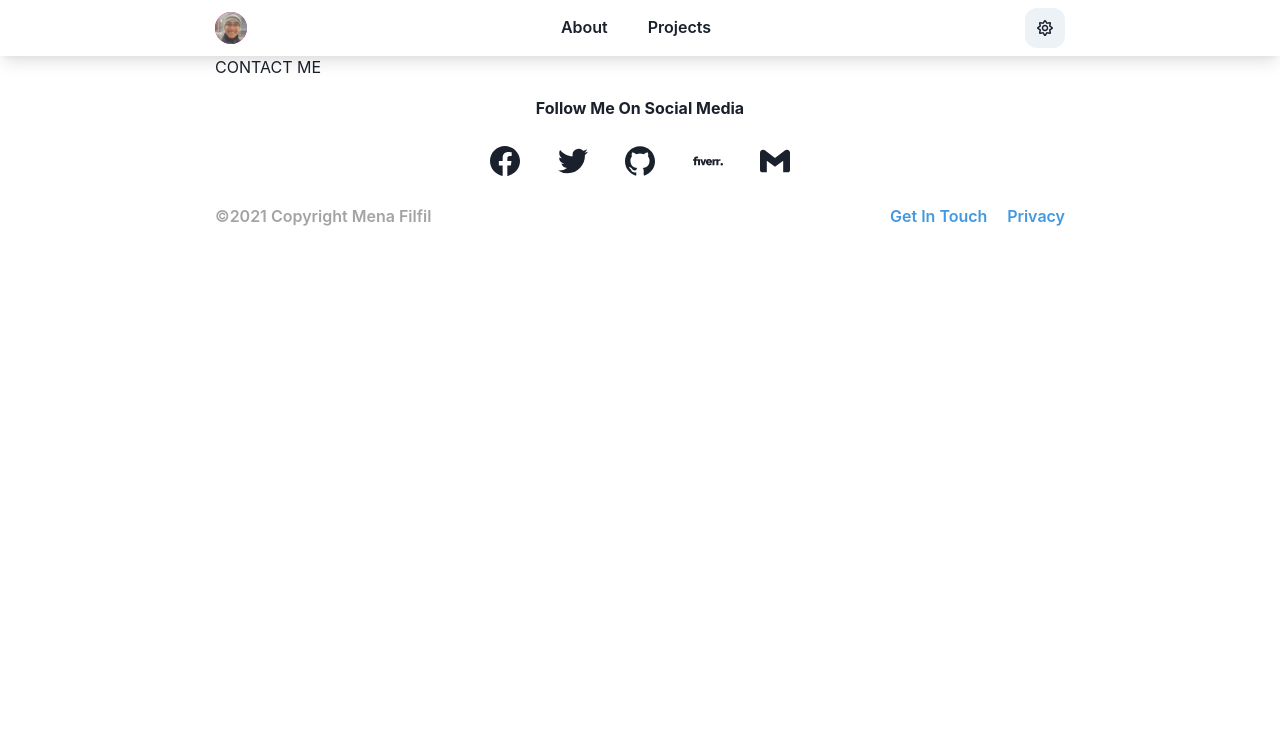
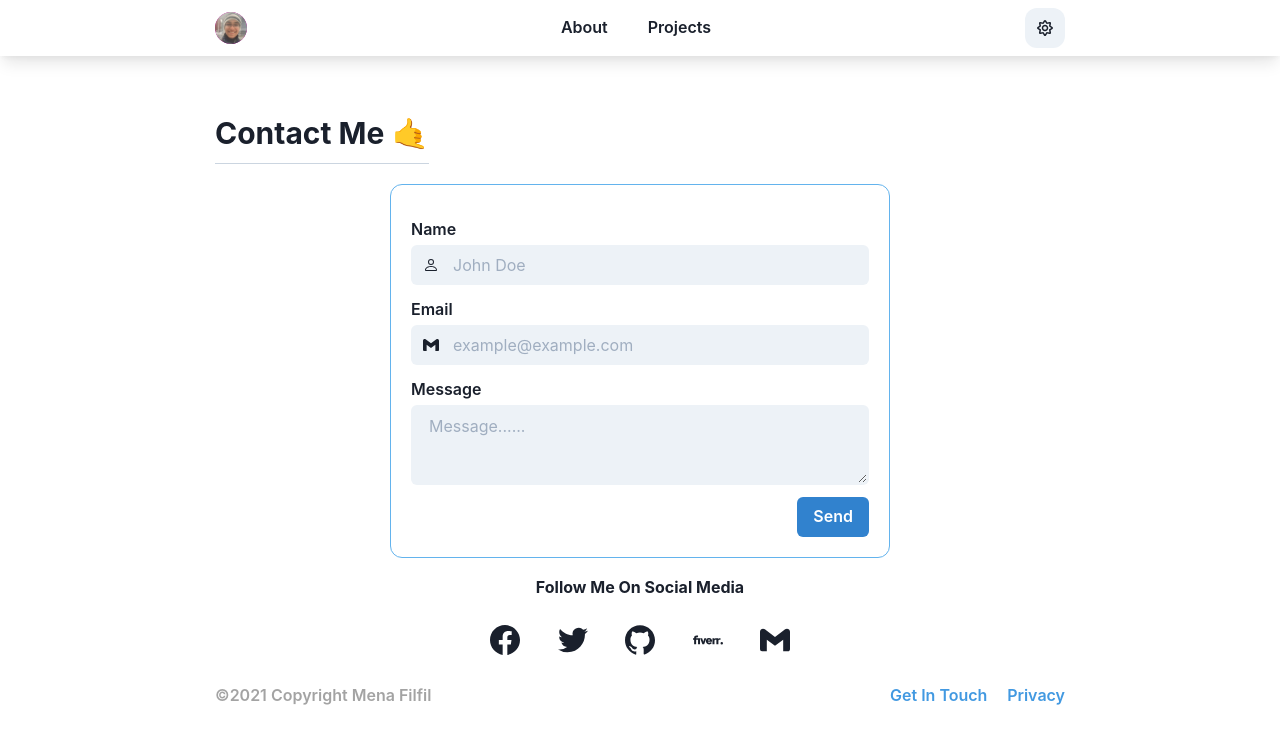
Before and after one commit to Menamonmon/portfolio, a React (Create React App) app: page /contact-me in a window 1280 px wide. Shown: the top 744 px of the page. Built offline with nearby package versions, Linux system fonts and the light colour scheme.

Commit message:
created contact me page

```diff
--- a/src/components/ColorModeButton.tsx
+++ b/src/components/ColorModeButton.tsx
@@ -10,7 +10,7 @@ const ColorModeButton: React.FC = () => {
     setMode((p: string) => (p === "dark" ? "light" : "dark"));
   };
   return (
-    <Tooltip label={mode + " mode"} rounded="lg">
+    <Tooltip label={mode + " mode"}>
       <IconButton
         rounded="xl"
         aria-label="color-mode-btn"
--- /dev/null
+++ b/src/components/FormLabel.tsx
@@ -0,0 +1,8 @@
+import { Text, TextProps } from "@chakra-ui/layout";
+import React from "react";
+
+const FormLabel: React.FC<TextProps> = (props) => (
+  <Text my={1} fontWeight="semibold" {...props} />
+);
+
+export default FormLabel;
--- /dev/null
+++ b/src/hooks/useField.ts
@@ -0,0 +1,7 @@
+import { useState } from "react";
+
+export default function useField(): [string, (e: any) => void] {
+  const [value, setValue] = useState("");
+  const handleChange = (e: any) => setValue(e.target.value);
+  return [value, handleChange];
+}
--- a/src/pages/ContactMePage.tsx
+++ b/src/pages/ContactMePage.tsx
@@ -1,7 +1,80 @@
+import { FormControl } from "@chakra-ui/form-control";
+import { Input, InputGroup, InputLeftElement } from "@chakra-ui/input";
+import { Box } from "@chakra-ui/layout";
+import { Textarea } from "@chakra-ui/textarea";
 import React from "react";
+import { SiGmail } from "react-icons/si";
+import { BsPerson } from "react-icons/bs";
+import Title from "../components/Title";
+import useField from "../hooks/useField";
+import { Button } from "@chakra-ui/button";
+import FormLabel from "../components/FormLabel";
 
 const ContactMePage = () => {
-  return <div>CONTACT ME</div>;
+  const [name, handleNameChange] = useField();
+  const [message, handleMessageChange] = useField();
+  const [email, handleEmailChange] = useField();
+
+  return (
+    <Box>
+      <Title>Contact Me 🤙</Title>
+      <Box
+        maxW="500px"
+        mx="auto"
+        p={5}
+        borderWidth="1px"
+        borderColor="blue.300"
+        rounded="xl"
+      >
+        <FormControl as="form">
+          <Box my={3}>
+            <FormLabel>Name</FormLabel>
+            <InputGroup>
+              <InputLeftElement children={<BsPerson />} />
+              <Input
+                isRequired
+                colorScheme="blue"
+                value={name}
+                onChange={handleNameChange}
+                placeholder="John Doe"
+                type="text"
+                variant="filled"
+              />
+            </InputGroup>
+          </Box>
+          <Box my={3}>
+            <FormLabel>Email</FormLabel>
+            <InputGroup>
+              <InputLeftElement children={<SiGmail />} />
+              <Input
+                isRequired
+                value={email}
+                onChange={handleEmailChange}
+                type="email"
+                placeholder="example@example.com"
+                variant="filled"
+              />
+            </InputGroup>
+          </Box>
+          <Box my={3}>
+            <FormLabel>Message</FormLabel>
+            <Textarea
+              isRequired
+              value={message}
+              onChange={handleMessageChange}
+              placeholder="Message......"
+              variant="filled"
+            />
+          </Box>
+          <Box display="flex">
+            <Button colorScheme="blue" ml="auto" type="submit">
+              Send
+            </Button>
+          </Box>
+        </FormControl>
+      </Box>
+    </Box>
+  );
 };
 
 export default ContactMePage;
```
